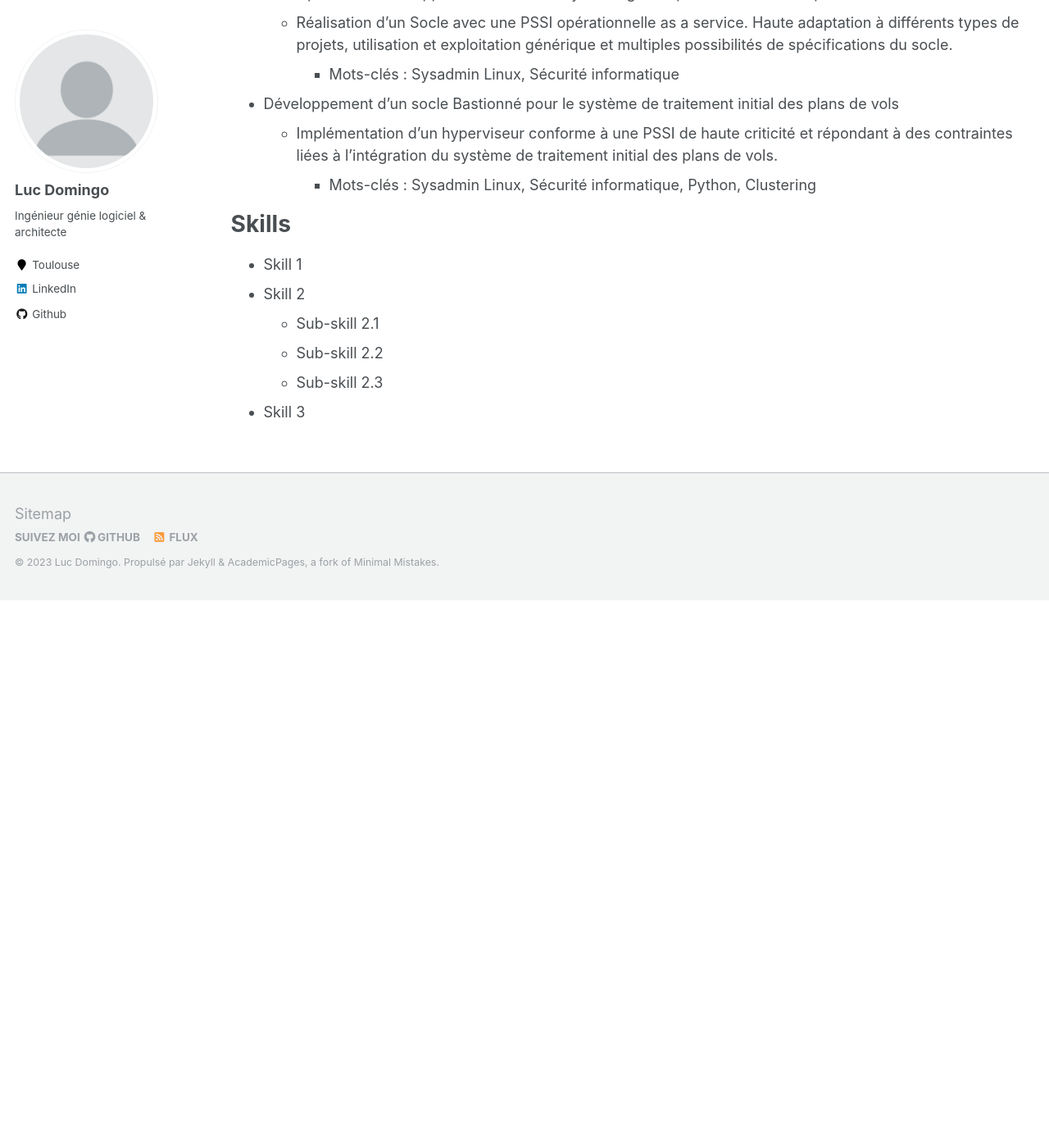
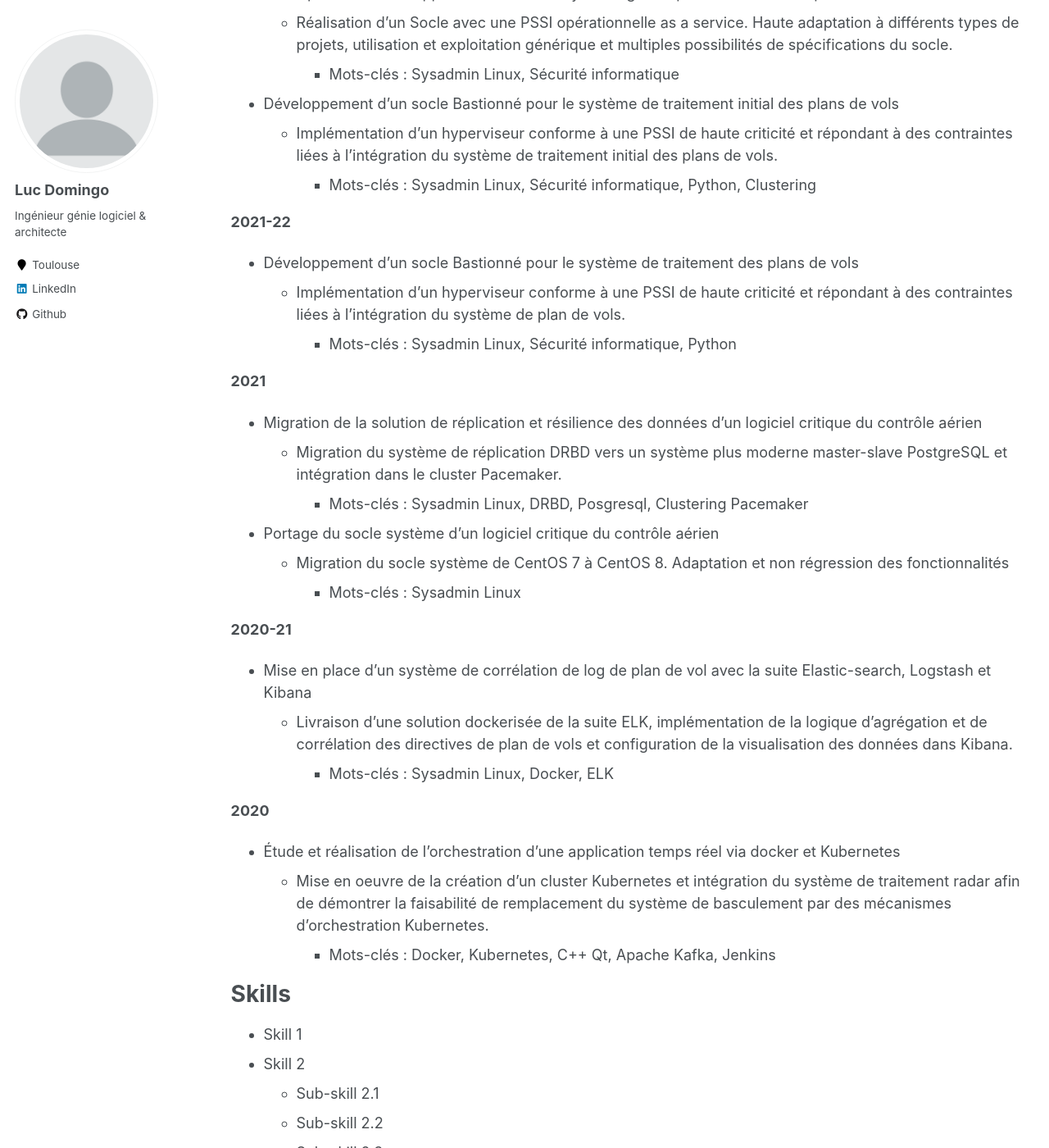
Before and after one commit to LucDomingo/mywebsite, a Jekyll site: the page built from _pages/cv.md, in a window 1280 px wide and 1400 px high, scrolled down 1207 px. Shown: the whole window at 82% size. Built offline with Jekyll 4.4.1, drawn with Linux system fonts in a browser that asks for light colours; before the commit the page ends 1939 px from its top, so only the background shows below that.

Commit message:
Update cv.md

```diff
--- a/_pages/cv.md
+++ b/_pages/cv.md
@@ -40,12 +40,37 @@ Projets Menés
 - Implémentation d'une distribution Kubernetes s'appuyant sur Socle avec une PSSI générique DSNA
   - Création et administration d'un cluster Kubernetes. Développement d'un proxy d'authentification s'interfaçant avec FreeIPA.
     - Mots-clés : Sysadmin Linux, Sécurité informatique, Python
+
 - Participation au développement d'un socle système générique avec une PSSI opérationnelle
   - Réalisation d'un Socle avec une PSSI opérationnelle as a service. Haute adaptation à différents types de projets, utilisation et exploitation générique et multiples possibilités de spécifications du socle.
     - Mots-clés : Sysadmin Linux, Sécurité informatique
+
  - Développement d'un socle Bastionné pour le système de traitement initial des plans de vols
    - Implémentation d'un hyperviseur conforme à une PSSI de haute criticité et  répondant à des contraintes liées à l'intégration du système de traitement initial des plans de vols.
      - Mots-clés : Sysadmin Linux, Sécurité informatique, Python, Clustering
+
+**2021-22**
+ - Développement d'un socle Bastionné pour le système de traitement des plans de vols
+   - Implémentation d'un hyperviseur conforme à une PSSI de haute criticité et répondant à des contraintes liées à l'intégration du système de plan de vols.
+     - Mots-clés : Sysadmin Linux, Sécurité informatique, Python
+
+**2021**
+  - Migration de la solution de réplication et résilience des données d'un logiciel critique du contrôle aérien
+    - Migration du système de réplication DRBD vers un système plus moderne master-slave PostgreSQL et intégration dans le cluster Pacemaker.
+      - Mots-clés : Sysadmin Linux, DRBD, Posgresql, Clustering Pacemaker
+  - Portage du socle système d'un logiciel critique du contrôle aérien
+    -  Migration du socle système de CentOS 7 à CentOS 8. Adaptation et non régression des fonctionnalités
+       - Mots-clés : Sysadmin Linux
+
+**2020-21**
+- Mise en place d'un système de corrélation de log de plan de vol avec la suite Elastic-search, Logstash et Kibana
+  - Livraison d'une solution dockerisée de la suite ELK, implémentation de la logique d'agrégation et de corrélation des directives de plan de vols et configuration de la visualisation des données dans Kibana.
+     - Mots-clés : Sysadmin Linux, Docker, ELK
+
+**2020**
+- Étude et réalisation de l'orchestration d'une application temps réel via docker et Kubernetes
+  - Mise en oeuvre de la création d'un cluster Kubernetes et intégration du système de traitement radar afin de démontrer la faisabilité de remplacement du système de basculement par des mécanismes d'orchestration Kubernetes.
+    - Mots-clés : Docker, Kubernetes, C++ Qt, Apache Kafka, Jenkins
 
 Skills
 ======
```
